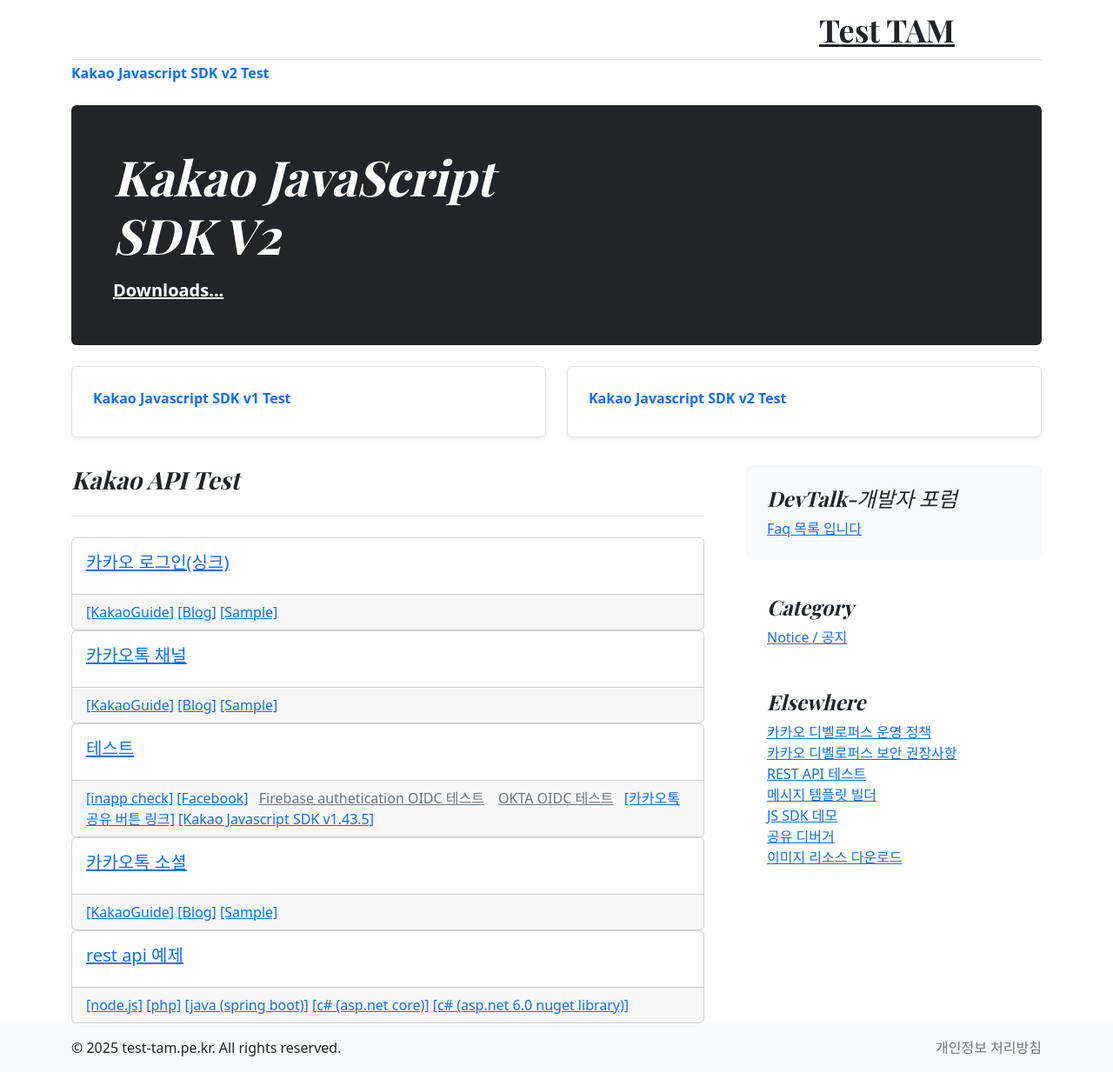
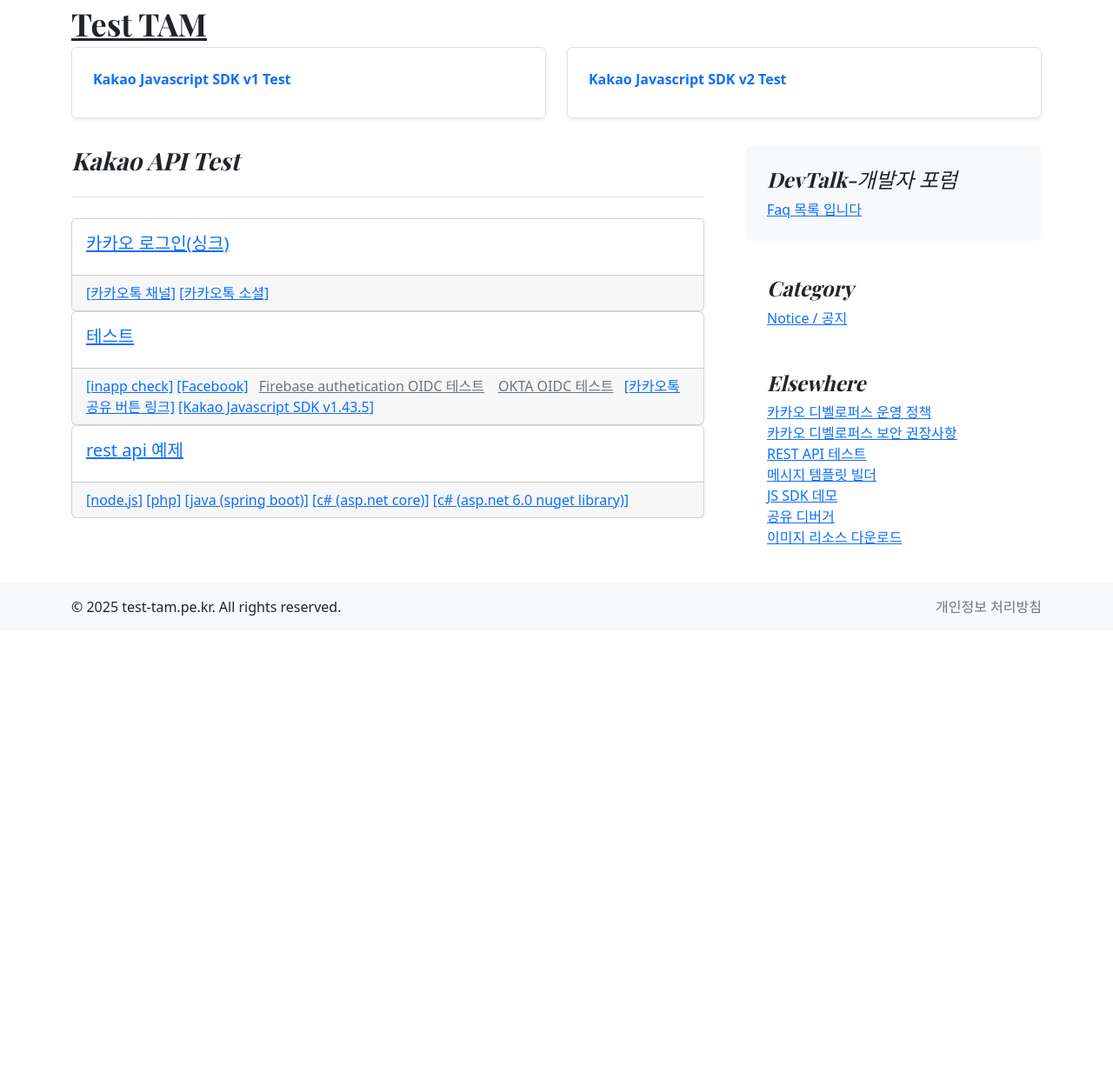
Before and after one commit to mcpeleeGit/test-tam.pe.kr, a PHP site: page / in a window 1280 px wide. Shown: the whole page at 87% size. After the commit the page ends 708 px from the top, so only its background shows below. Run offline with PHP 8.4, Linux system fonts and the light colour scheme; some libraries are stand-ins or nearby versions.

Commit message:
sdk 1.43.5 test

```diff
--- a/include/header.php
+++ b/include/header.php
@@ -1,8 +1,3 @@
-        <header class="blog-header lh-1 py-3">
-            <div class="row flex-nowrap justify-content-between align-items-center">
-                <div class="col-4 pt-1"></div>
-                <div class="col-4 text-center">
-                    <a class="blog-header-logo text-dark" href="/">Test TAM</a>
-                </div>
-            </div>
-        </header>
+<header>
+    <a class="blog-header-logo text-dark" href="/">Test TAM</a>
+</header>
--- a/include/menu.php
+++ b/include/menu.php
@@ -1,5 +1,16 @@
-    <div class="nav-scroller py-1 mb-2">
-        <nav class="nav d-flex justify-content-between">
-            <a href="/js_sdk_v2.php" class="stretched-link"><strong class="d-inline-block mb-2 text-primary">Kakao Javascript SDK v2 Test</strong></a>
-        </nav>
+<div class="row mb-2">
+    <div class="col-md-6">
+        <div class="row g-0 border rounded overflow-hidden flex-md-row mb-4 shadow-sm position-relative">
+            <div class="col p-4 d-flex flex-column position-static">
+                <a href="/js_sdk_v1.php" class="stretched-link"><strong class="d-inline-block mb-2 text-primary">Kakao Javascript SDK v1 Test</strong></a>
+            </div>
+        </div>
     </div>
+    <div class="col-md-6">
+        <div class="row g-0 border rounded overflow-hidden flex-md-row mb-4 shadow-sm position-relative">
+            <div class="col p-4 d-flex flex-column position-static">
+                <a href="/js_sdk_v2.php" class="stretched-link"><strong class="d-inline-block mb-2 text-primary">Kakao Javascript SDK v2 Test</strong></a>
+            </div>
+        </div>
+    </div>
+</div>
--- a/index.php
+++ b/index.php
@@ -18,33 +18,6 @@
     </div>
 
     <main class="container">
-        <div class="p-4 p-md-5 mb-4 rounded text-bg-dark">
-            <div class="col-md-6 px-0">
-                <h1 class="display-4 fst-italic">Kakao JavaScript SDK V2</h1>
-                <p class="lead my-3"></p>
-                <p class="lead mb-0">
-                    <a href="https://developers.kakao.com/docs/latest/ko/javascript/download" target="_blank" class="text-white fw-bold">Downloads...</a>
-                </p>
-            </div>
-        </div>
-
-        <div class="row mb-2">
-            <div class="col-md-6">
-                <div class="row g-0 border rounded overflow-hidden flex-md-row mb-4 shadow-sm position-relative">
-                    <div class="col p-4 d-flex flex-column position-static">
-                        <a href="/js_sdk_v1.php" class="stretched-link"><strong class="d-inline-block mb-2 text-primary">Kakao Javascript SDK v1 Test</strong></a>
-                    </div>
-                </div>
-            </div>
-            <div class="col-md-6">
-                <div class="row g-0 border rounded overflow-hidden flex-md-row mb-4 shadow-sm position-relative">
-                    <div class="col p-4 d-flex flex-column position-static">
-                        <a href="/js_sdk_v2.php" class="stretched-link"><strong class="d-inline-block mb-2 text-primary">Kakao Javascript SDK v2 Test</strong></a>
-                    </div>
-                </div>
-            </div>
-        </div>
-
         <div class="row g-5">
             <div class="col-md-8">
                 <h3 class="pb-4 mb-4 fst-italic border-bottom">Kakao API Test</h3>
@@ -59,20 +32,11 @@
                                 <p class="card-text"></p>
                             </div>
                             <div class="card-footer">
-                                <a target="_blank" rel="noopener noreferrer" href="https://developers.kakao.com/docs/latest/ko/kakaologin/common">[KakaoGuide]</a>&nbsp;<a target="_blank" rel="noopener noreferrer" href="https://kakao-tam.tistory.com/2">[Blog]</a>&nbsp;<a href="/kakao.php">[Sample]</a>&nbsp;
+                                <a href="/kakao_talk_channel.php">[카카오톡 채널]</a>
+                                <a href="/kakao_talk_social.php">[카카오톡 소셜]</a>
                             </div>
                         </div>
-                        <div class="card">
-                            <div class="card-body">
-                                <div class="card-title h5">
-                                    <a href="/kakao_talk_channel.php">카카오톡 채널</a>
-                                </div>
-                                <p class="card-text"></p>
-                            </div>
-                            <div class="card-footer">
-                                <a target="_blank" rel="noopener noreferrer" href="https://developers.kakao.com/docs/latest/ko/kakaotalk-channel/common">[KakaoGuide]</a>&nbsp;<a target="_blank" rel="noopener noreferrer" href="https://kakao-tam.tistory.com/14">[Blog]</a>&nbsp;<a href="/kakao_talk_channel.php">[Sample]</a>&nbsp;
-                            </div>
-                        </div>
+
                         <div class="card">
                             <div class="card-body">
                                 <div class="card-title h5">
@@ -89,19 +53,7 @@
                             </div>
                         </div>
                     </div>
-                    <div class="card-deck">
-                        <div class="card">
-                            <div class="card-body">
-                                <div class="card-title h5">
-                                    <a href="/kakao_talk_social.php">카카오톡 소셜</a>
-                                </div>
-                                <p class="card-text"></p>
-                            </div>
-                            <div class="card-footer">
-                                <a target="_blank" rel="noopener noreferrer" href="https://developers.kakao.com/docs/latest/ko/kakaotalk-social/common">[KakaoGuide]</a>&nbsp;<a target="_blank" rel="noopener noreferrer" href="https://kakao-tam.tistory.com/3">[Blog]</a>&nbsp;<a href="/kakao_talk_social.php">[Sample]</a>&nbsp;
-                            </div>
-                        </div>
-                    </div>
+
                     <div class="card-deck">
                         <div class="card">
                             <div class="card-body">
```
Also changed, not shown: 1 other file.
